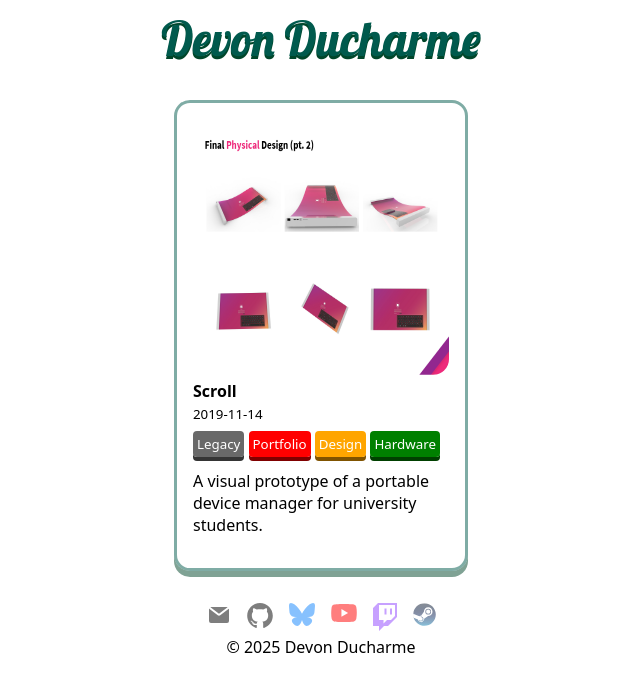
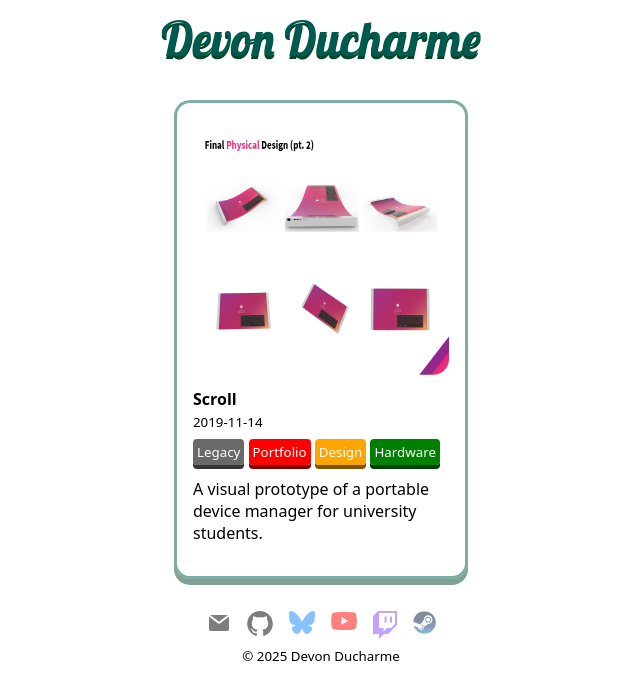
Before and after one commit to buddydudedev/portfolio.buddydude.dev, a Jekyll site: the page built from index.html, in a window 1280 px wide. Shown: the top 700 px of the page, without its empty margins (327-967 px from the left). Built offline with Jekyll 4.4.1, drawn with Linux system fonts in a browser that asks for light colours.

Commit message:
Small copyright, margined post title

```diff
--- a/_layouts/default.html
+++ b/_layouts/default.html
@@ -68,7 +68,7 @@
             </ul>
         </nav>
         <section>
-            <span>&COPY; 2025 Devon Ducharme</span>
+            <small>&COPY; 2025 Devon Ducharme</small>
         </section>
     </footer>
 </body>
--- a/buddydude.dev.css
+++ b/buddydude.dev.css
@@ -146,6 +146,10 @@ header a {
     text-decoration: none;
 }
 
+.post-title {
+    margin-top: .5rem;
+}
+
 @keyframes colorize-logo {
     0%, 100% {
         color: red;
--- a/index.html
+++ b/index.html
@@ -9,7 +9,7 @@ layout: default
             <image width="256px" height="256px" class="post-thumbnail"
                 src="/assets/{{ post.assets_dir }}/{{ post.thumbnail }}" />
         </div>
-        <div>
+        <div class="post-title">
             <b>{{ post.title }}</b>
         </div>
         <div>
```
